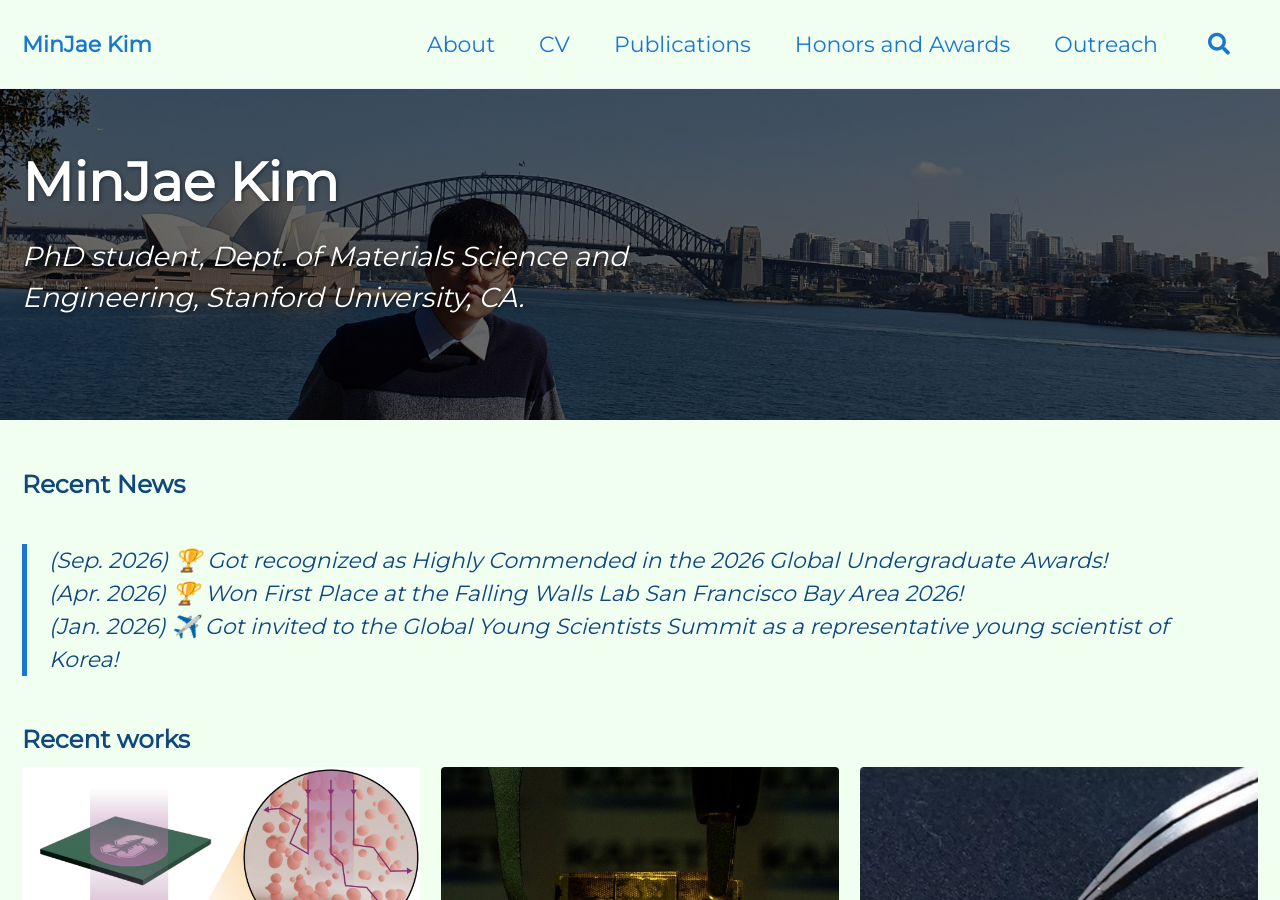
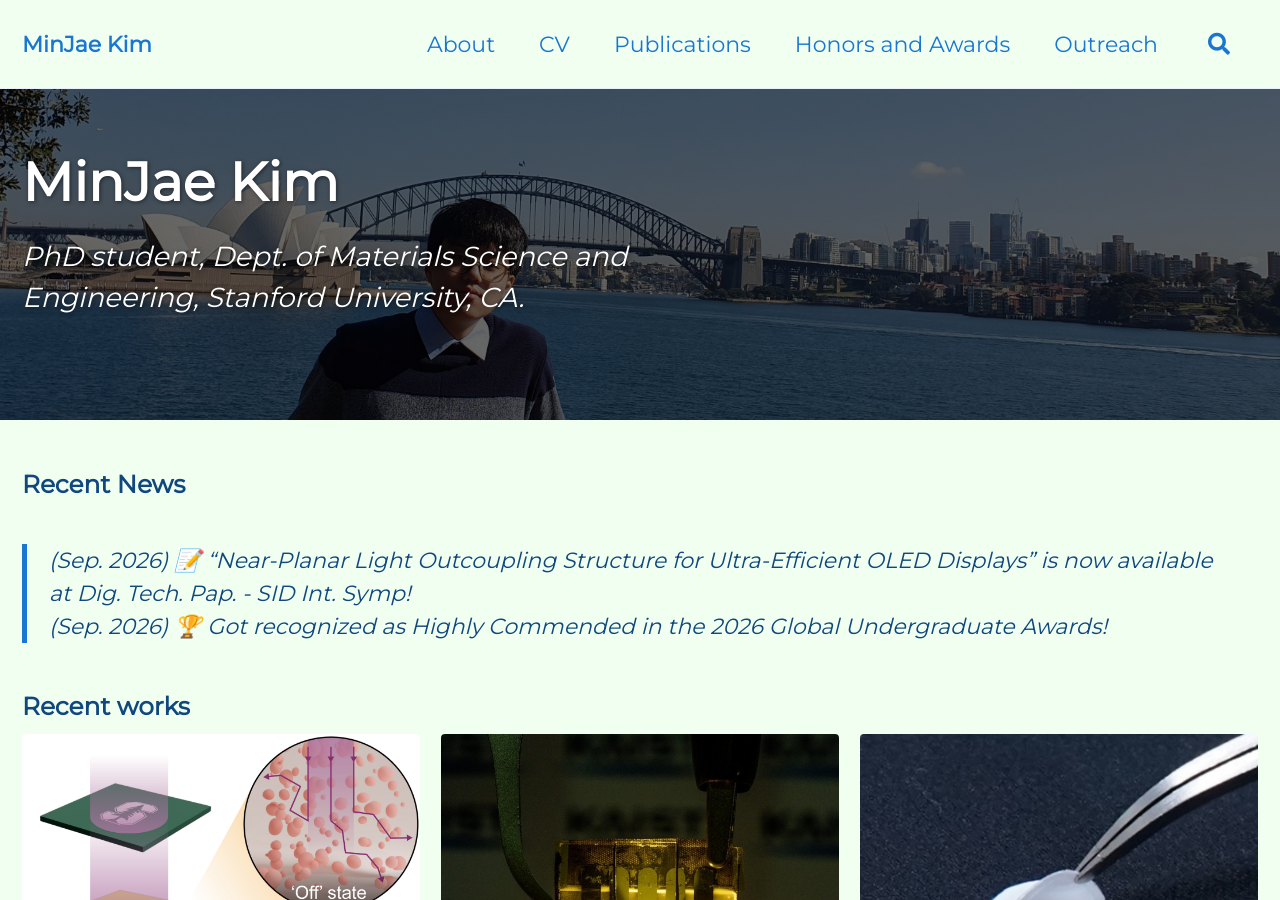
Before and after one commit to mj3259/mj3259.github.io, a Jekyll site: the page built from index.md, in a window 1280 px wide and 900 px high. Built offline with Jekyll 4.4.1, drawn with Linux system fonts in a browser that asks for light colours; cached includes are drawn as plain includes.

Commit message:
Update index.md

```diff
--- a/index.md
+++ b/index.md
@@ -58,9 +58,8 @@ feature_row0:
 -->
 
 ### Recent News
+> (Sep. 2026) 📝 "Near-Planar Light Outcoupling Structure for Ultra-Efficient OLED Displays" is now available at *Dig. Tech. Pap. - SID Int. Symp*!
 > (Sep. 2026) 🏆 Got recognized as Highly Commended in the 2026 Global Undergraduate Awards!
-> (Apr. 2026) 🏆 Won First Place at the Falling Walls Lab San Francisco Bay Area 2026!
-> (Jan. 2026) ✈️ Got invited to the Global Young Scientists Summit as a representative young scientist of Korea!
 
 
 <!--
```
